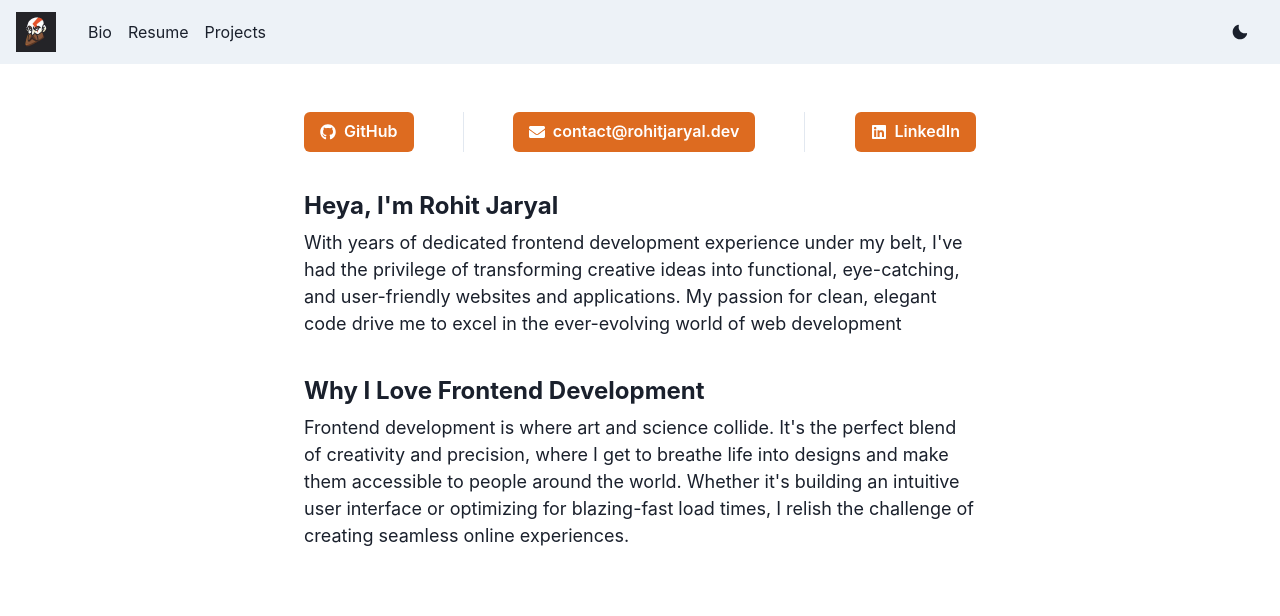
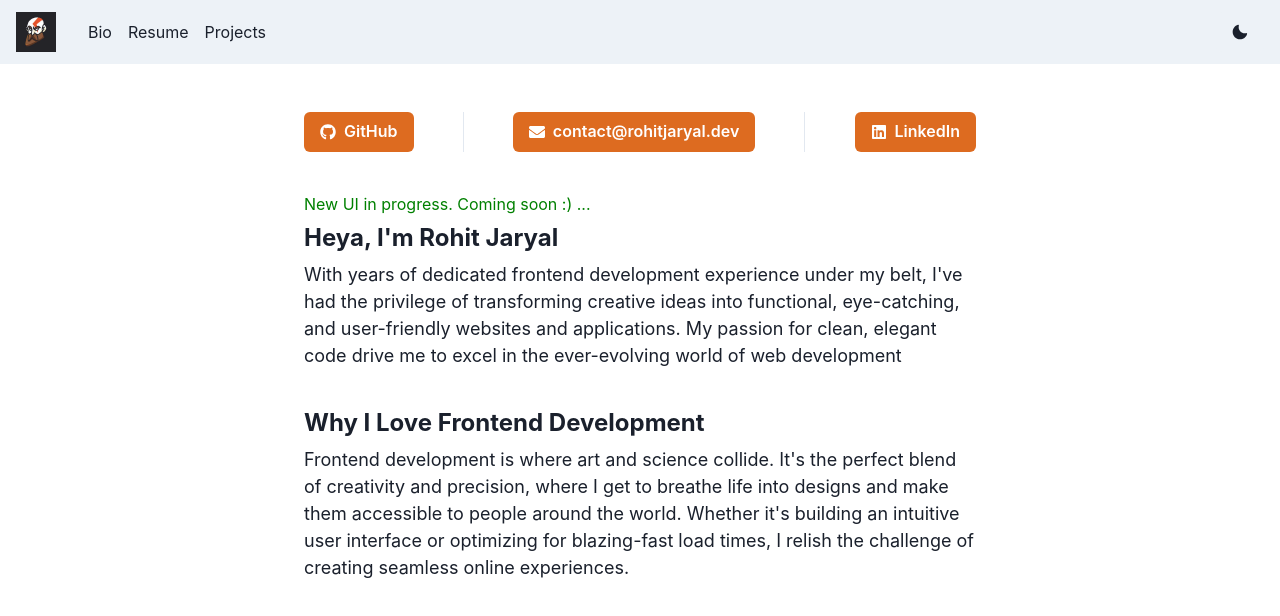
Before and after one commit to rohitjaryal/rohitjaryal.github.io, a React (Vite) app: page / in a window 1280 px wide. Shown: the top 616 px of the page. Built offline with nearby package versions, Linux system fonts and the light colour scheme; the HTML template or start-up script is replaced by a standard one.

Commit message:
config: message

```diff
--- a/src/views/Bio.tsx
+++ b/src/views/Bio.tsx
@@ -53,6 +53,7 @@ const Bio = () => {
       </HStack>
 
       <VStack paddingTop="40px" spacing="2" alignItems="flex-start">
+        <Center color="green">New UI in progress. Coming soon :) ...</Center>
         <Heading as="h3" fontSize="x-large">
           Heya, I'm Rohit Jaryal
         </Heading>
```
